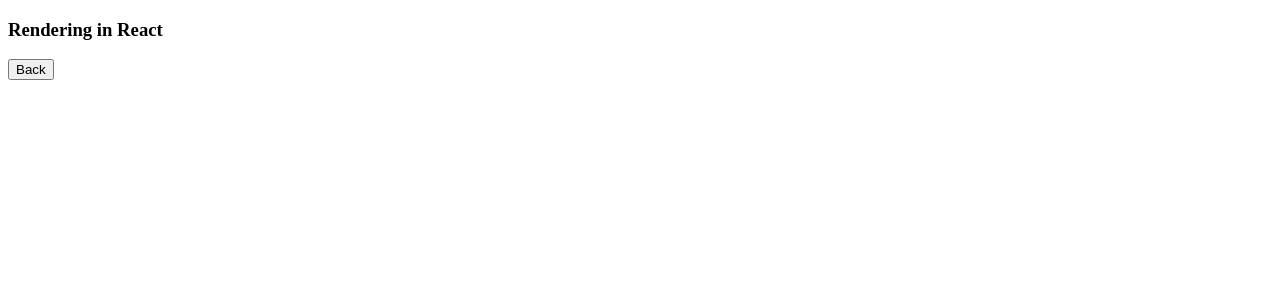
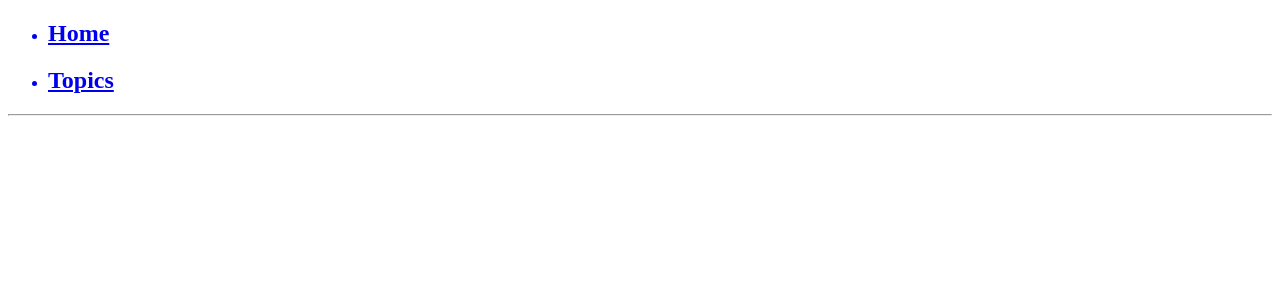
Before and after one commit to Jyotiyadav1110/React-Links---React-Router-What-is-Routing-Why-Installing-React-Router-Def---vcuqmbj27w4v, a React app: page /topics/rendering in a window 1280 px wide. Shown: the top 300 px of the page. Built offline with nearby package versions, Linux system fonts and the light colour scheme.

Commit message:
Update RenderingTopic.js

```diff
--- a/src/components/RenderingTopic.js
+++ b/src/components/RenderingTopic.js
@@ -1,14 +1,25 @@
-import React from 'react'
 
-const RenderingTopic = () => {
+import React from "react";
+import { Link } from "react-router-dom";
+
+const Home = () => {
   return (
-    <div id="rendering-div">
-      <h3>Rendering in React</h3>
-      <button id="rendering-back-button">
-        Back
-      </button>
+    <div id="home-div">
+      <ul>
+        <Link to='/'>
+          <li>
+            <h2 id="home-item">Home</h2>
+          </li>
+        </Link>
+        <Link to='/topics'>
+          <li>
+            <h2 id="topics-item">Topics</h2>
+          </li>
+        </Link>
+      </ul>
+      <hr />
     </div>
-  )
-}
+  );
+};
 
-export default RenderingTopic
+export default Home;
```
